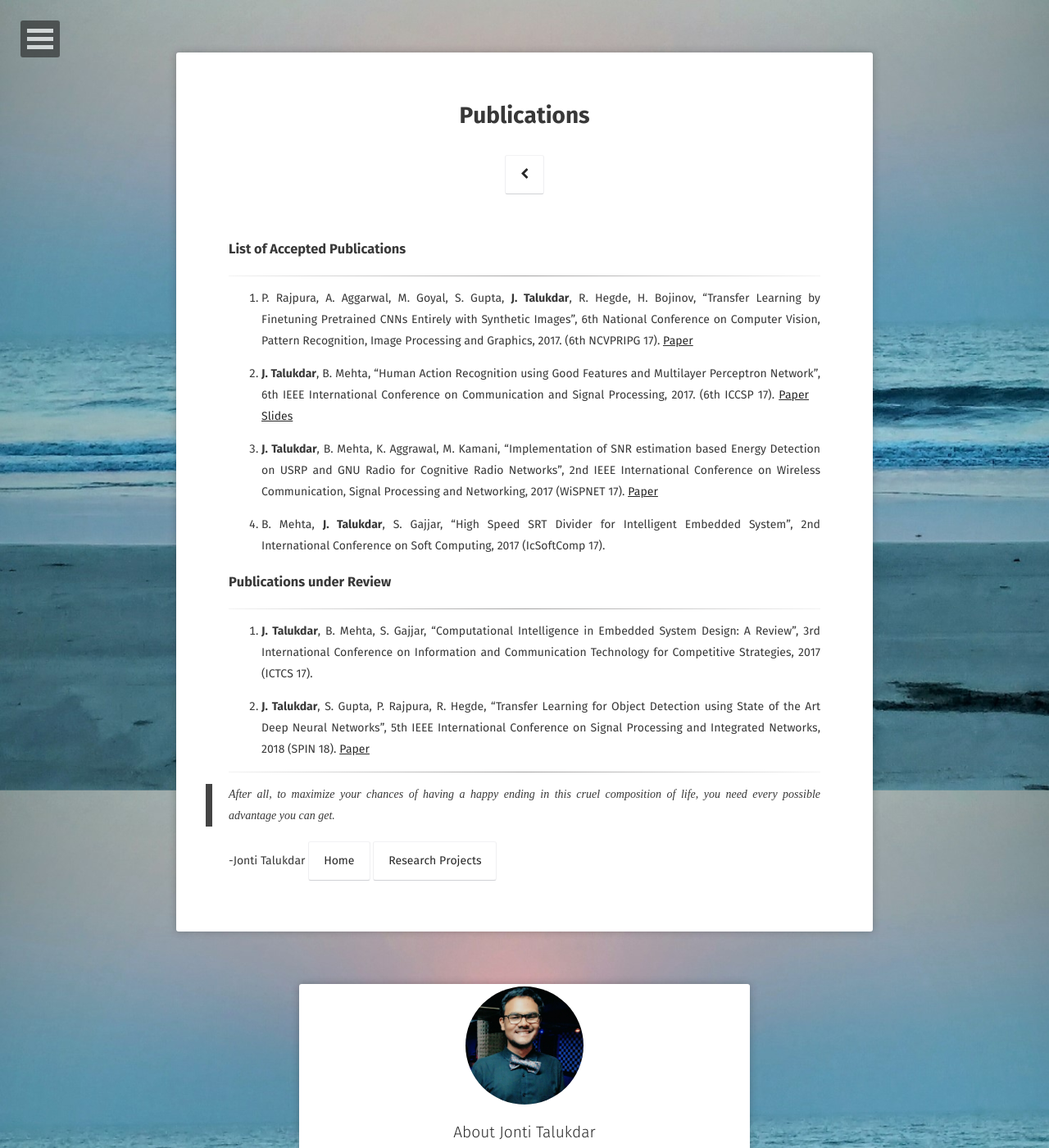
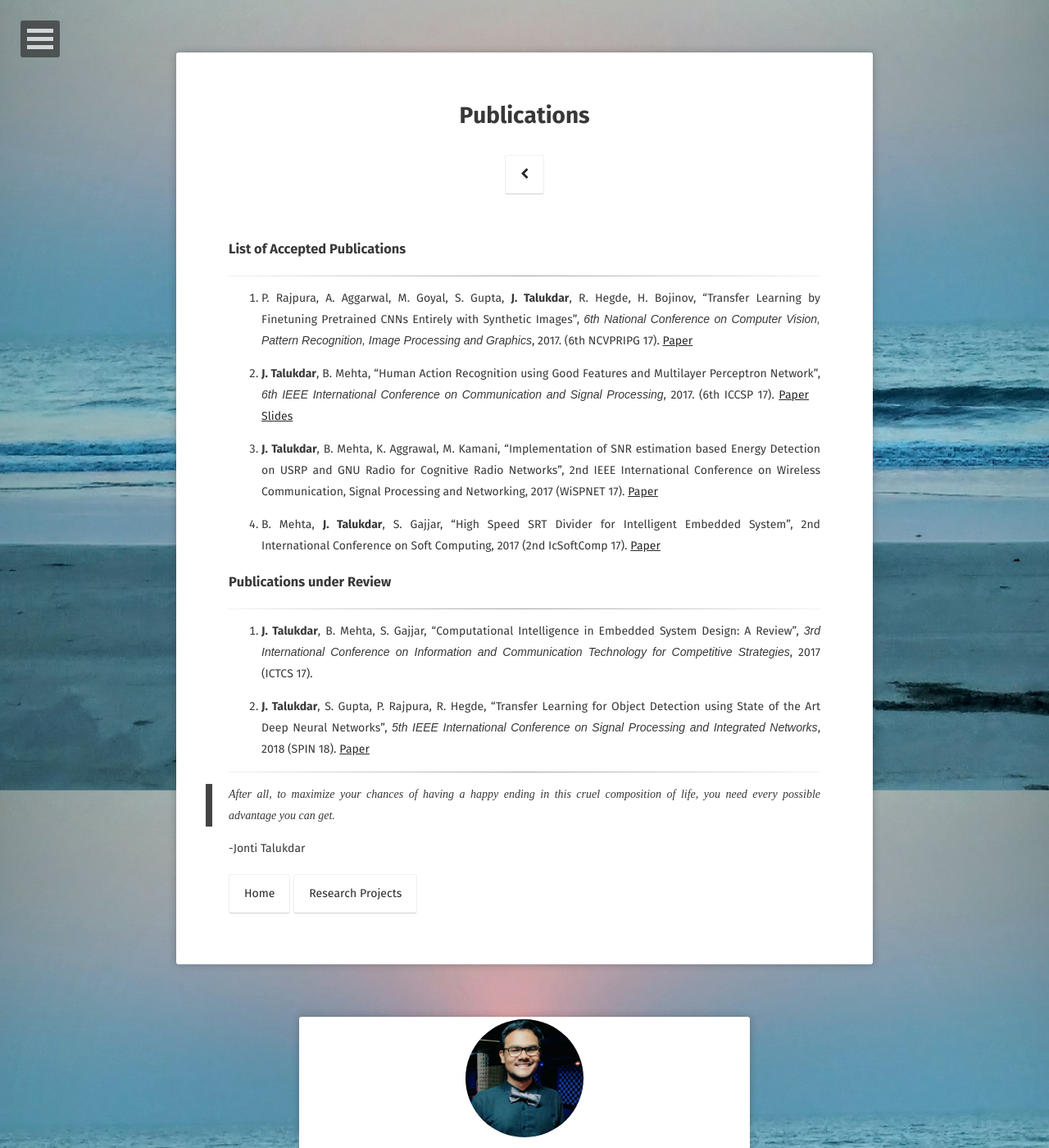
Before and after one commit to jontitalukdar/jontitalukdar.github.io_x, a Jekyll site: the page built from publications.md, in a window 1280 px wide and 1400 px high. Shown: the whole window at 82% size. Built offline with Jekyll 4.4.1, drawn with Linux system fonts in a browser that asks for light colours; some web fonts are replaced; comment, search, counter and statistics services are not loaded.

Commit message:
Update publications.md

```diff
--- a/publications.md
+++ b/publications.md
@@ -4,24 +4,25 @@ title: "Publications"
 ---
 ### List of Accepted Publications
 ***
-1. P. Rajpura, A. Aggarwal, M. Goyal, S. Gupta, **J. Talukdar**, R. Hegde, H. Bojinov, "Transfer Learning by Finetuning Pretrained CNNs Entirely with Synthetic Images", 6th National Conference on Computer Vision, Pattern Recognition, Image Processing and Graphics, 2017. (6th NCVPRIPG 17). [Paper](https://drive.google.com/file/d/0ByGq26nUw_7FUVNnQTdGNjlOZzBRR1lHQTBNekxVeTNEZ1pF/){:target="_blank"}&emsp;
+1. P. Rajpura, A. Aggarwal, M. Goyal, S. Gupta, **J. Talukdar**, R. Hegde, H. Bojinov, "Transfer Learning by Finetuning Pretrained CNNs Entirely with Synthetic Images", *6th National Conference on Computer Vision, Pattern Recognition, Image Processing and Graphics*, 2017. (6th NCVPRIPG 17). [Paper](https://drive.google.com/file/d/0ByGq26nUw_7FUVNnQTdGNjlOZzBRR1lHQTBNekxVeTNEZ1pF/){:target="_blank"}&emsp;
 
-2. **J. Talukdar**, B. Mehta, "Human Action Recognition using Good Features and Multilayer Perceptron Network", 6th IEEE International Conference on Communication and Signal Processing, 2017. (6th ICCSP 17). [Paper](https://arxiv.org/ftp/arxiv/papers/1708/1708.06794.pdf){:target="_blank"}&emsp; [Slides](assets/iccsp_ppt.pdf){:target="_blank"}&emsp;
+2. **J. Talukdar**, B. Mehta, "Human Action Recognition using Good Features and Multilayer Perceptron Network", *6th IEEE International Conference on Communication and Signal Processing*, 2017. (6th ICCSP 17). [Paper](https://arxiv.org/ftp/arxiv/papers/1708/1708.06794.pdf){:target="_blank"}&emsp; [Slides](assets/iccsp_ppt.pdf){:target="_blank"}&emsp;
 
 3. **J. Talukdar**, B. Mehta, K. Aggrawal, M. Kamani, "Implementation of SNR estimation based Energy Detection on USRP and GNU Radio for Cognitive Radio Networks", 2nd IEEE International Conference on Wireless Communication, Signal Processing and Networking, 2017 (WiSPNET 17). [Paper](https://arxiv.org/ftp/arxiv/papers/1708/1708.06802.pdf){:target="_blank"}&emsp;
 
-4. B. Mehta, **J. Talukdar**, S. Gajjar, "High Speed SRT Divider for Intelligent Embedded System", 2nd International Conference on Soft Computing, 2017 (IcSoftComp 17).
+4. B. Mehta, **J. Talukdar**, S. Gajjar, "High Speed SRT Divider for Intelligent Embedded System", 2nd International Conference on Soft Computing, 2017 (2nd IcSoftComp 17). [Paper](assets/softcomp.pdf)
 
 ### Publications under Review
 ***
-1. **J. Talukdar**, B. Mehta, S. Gajjar, "Computational Intelligence in Embedded System Design: A Review", 3rd International Conference on Information and Communication Technology for Competitive Strategies, 2017 (ICTCS 17).
+1. **J. Talukdar**, B. Mehta, S. Gajjar, "Computational Intelligence in Embedded System Design: A Review", *3rd International Conference on Information and Communication Technology for Competitive Strategies*, 2017 (ICTCS 17).
 
-2. **J. Talukdar**, S. Gupta, P. Rajpura, R. Hegde, "Transfer Learning for Object Detection using State of the Art Deep Neural Networks", 5th IEEE International Conference on Signal Processing and Integrated Networks, 2018 (SPIN 18). [Paper](https://drive.google.com/file/d/1OAXnc1xybuX_QhdADk7FsJfTKOT9puSW/view?usp=sharing){:target="_blank"}&emsp;
+2. **J. Talukdar**, S. Gupta, P. Rajpura, R. Hegde, "Transfer Learning for Object Detection using State of the Art Deep Neural Networks", *5th IEEE International Conference on Signal Processing and Integrated Networks*, 2018 (SPIN 18). [Paper](https://drive.google.com/file/d/1OAXnc1xybuX_QhdADk7FsJfTKOT9puSW/view?usp=sharing){:target="_blank"}&emsp;
 
 ***
 
 >After all, to maximize your chances of having a happy ending in this cruel composition of life, you need every possible advantage you can get.
 
 -Jonti Talukdar
+
 [Home](https://jontitalukdar.github.io/){: .btn}
 [Research Projects](https://jontitalukdar.github.io/research){: .btn}
```
